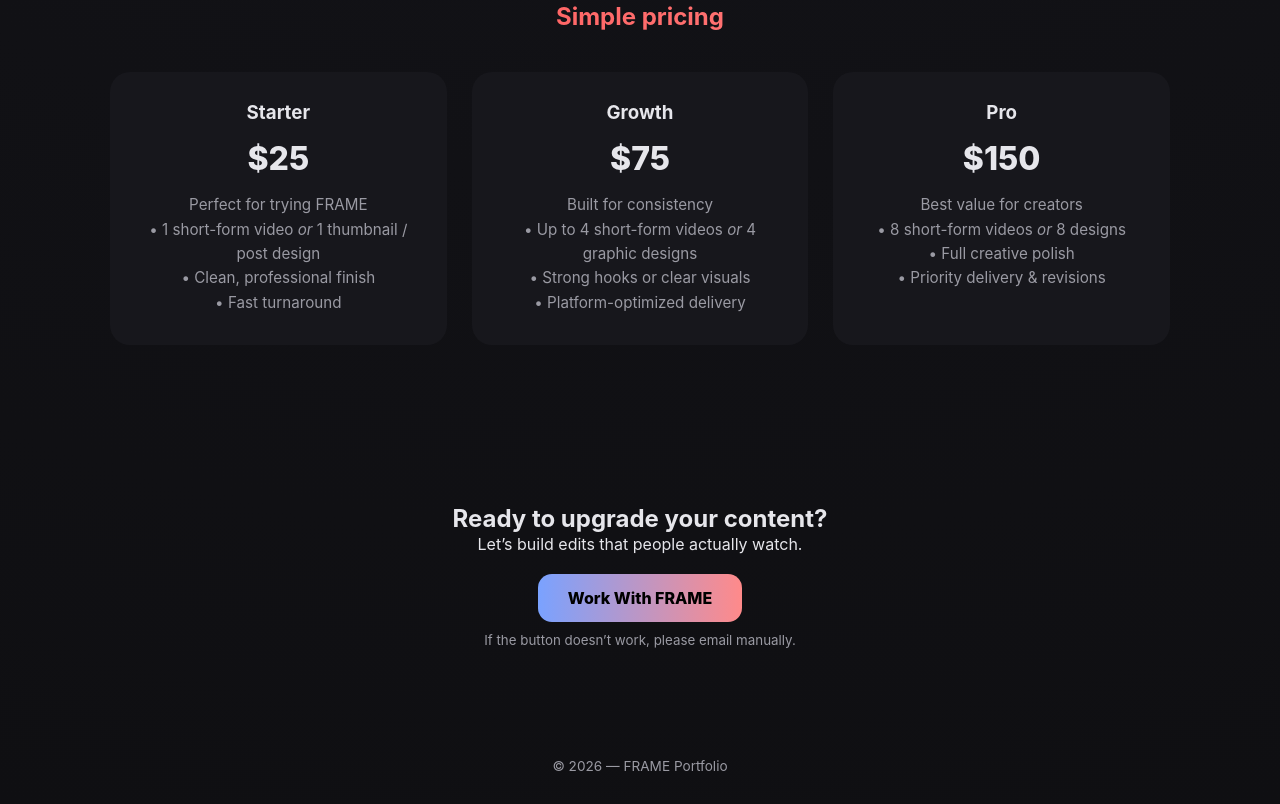
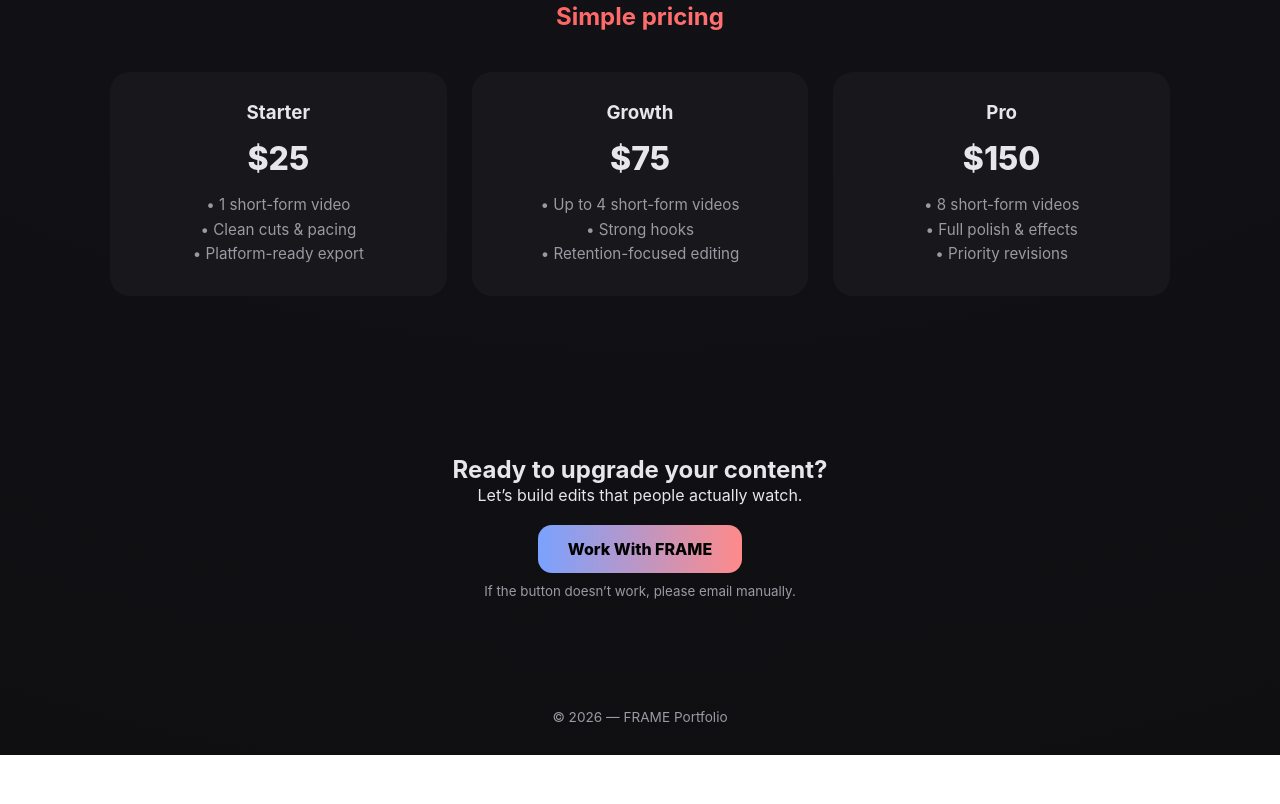
Before and after one commit to FrameMediaStudio/FrameMediaStudio, a plain HTML site: page index.html in a window 1280 px wide. Shown: the part 1269-2073 px from the top of the page. After the commit the page ends 2024 px from the top, so only its background shows below. Drawn offline with Linux system fonts and the light colour scheme.

Commit message:
Update index.html

```diff
--- a/index.html
+++ b/index.html
@@ -153,15 +153,6 @@
       padding: 30px;
       border-radius: 20px;
       text-align: center;
-      transition: transform 0.3s ease;
-    }
-
-    .price-card:hover {
-      transform: translateY(-6px);
-    }
-
-    .price-card h3 {
-      margin-bottom: 10px;
     }
 
     .price {
@@ -248,40 +239,23 @@
 <section class="pricing">
   <h2 class="gradient">Simple pricing</h2>
   <div class="pricing-grid">
-
     <div class="price-card">
       <h3>Starter</h3>
       <div class="price">$25</div>
-      <p>
-        Perfect for trying FRAME<br>
-        • 1 short-form video <em>or</em> 1 thumbnail / post design<br>
-        • Clean, professional finish<br>
-        • Fast turnaround
-      </p>
+      <p id="starterDesc"></p>
     </div>
 
     <div class="price-card">
       <h3>Growth</h3>
       <div class="price">$75</div>
-      <p>
-        Built for consistency<br>
-        • Up to 4 short-form videos <em>or</em> 4 graphic designs<br>
-        • Strong hooks or clear visuals<br>
-        • Platform-optimized delivery
-      </p>
+      <p id="growthDesc"></p>
     </div>
 
     <div class="price-card">
       <h3>Pro</h3>
       <div class="price">$150</div>
-      <p>
-        Best value for creators<br>
-        • 8 short-form videos <em>or</em> 8 designs<br>
-        • Full creative polish<br>
-        • Priority delivery & revisions
-      </p>
+      <p id="proDesc"></p>
     </div>
-
   </div>
 </section>
 
@@ -310,6 +284,19 @@ const testimonials = {
   ]
 };
 
+const pricing = {
+  video: {
+    starter: "• 1 short-form video<br>• Clean cuts & pacing<br>• Platform-ready export",
+    growth: "• Up to 4 short-form videos<br>• Strong hooks<br>• Retention-focused editing",
+    pro: "• 8 short-form videos<br>• Full polish & effects<br>• Priority revisions"
+  },
+  design: {
+    starter: "• 1 thumbnail or post design<br>• Clean & readable layout<br>• Brand-safe colors",
+    growth: "• Up to 4 designs<br>• High-CTR thumbnails<br>• Visual consistency",
+    pro: "• 8 designs<br>• Brand-level visuals<br>• Priority revisions"
+  }
+};
+
 function renderTestimonials(type) {
   const grid = document.getElementById("testimonialGrid");
   grid.innerHTML = "";
@@ -324,15 +311,23 @@ function renderTestimonials(type) {
   });
 }
 
+function renderPricing(type) {
+  document.getElementById("starterDesc").innerHTML = pricing[type].starter;
+  document.getElementById("growthDesc").innerHTML = pricing[type].growth;
+  document.getElementById("proDesc").innerHTML = pricing[type].pro;
+}
+
 function openTab(tabId, btn) {
   document.querySelectorAll('.tab-content').forEach(t => t.classList.remove('active'));
   document.querySelectorAll('.tab-btn').forEach(b => b.classList.remove('active'));
   document.getElementById(tabId).classList.add('active');
   btn.classList.add('active');
   renderTestimonials(tabId);
+  renderPricing(tabId);
 }
 
 renderTestimonials("video");
+renderPricing("video");
 </script>
 
 </body>
```
